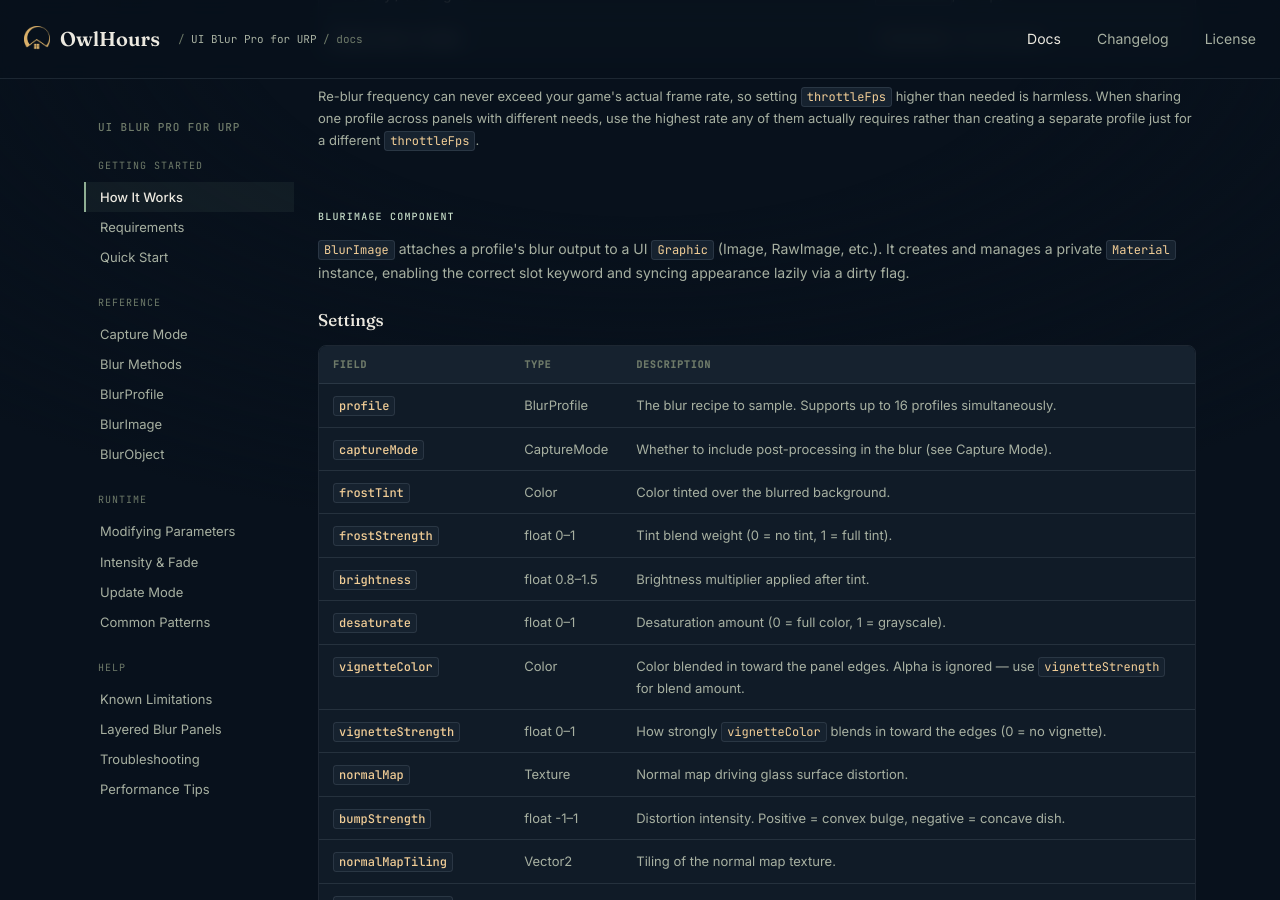
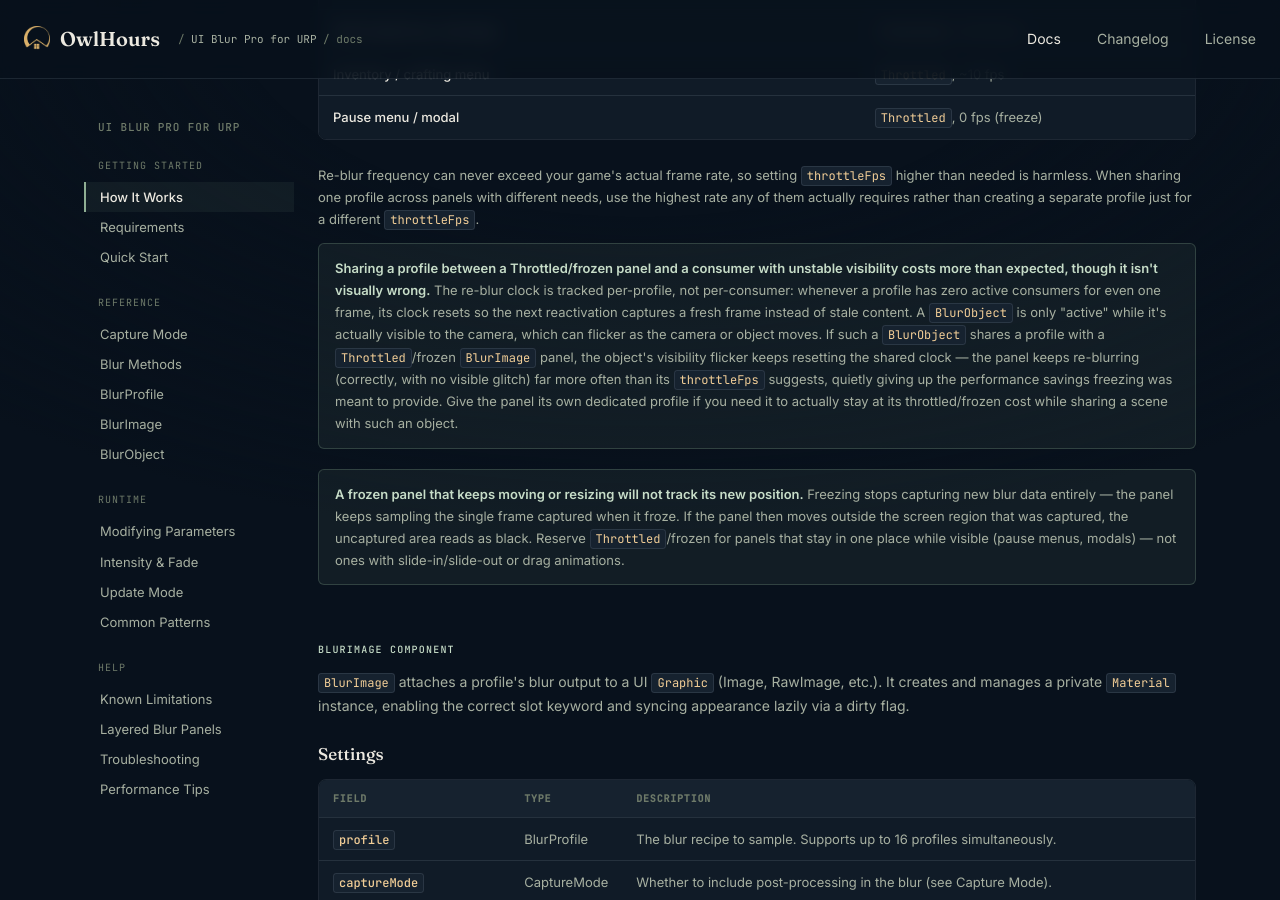
Before and after one commit to owlhoursspace/owlhourspace.github.io, a Jekyll site: the page tools/ui-blur-pro-urp/docs/index.html, which Jekyll copies as it is, in a window 1280 px wide and 900 px high, scrolled down 4206 px. Built offline with Jekyll 4.4.1, drawn with Linux system fonts in a browser that asks for light colours; some of the changed text lies outside the part shown.

Commit message:
Add files via upload

```diff
--- a/tools/ui-blur-pro-urp/docs/index.html
+++ b/tools/ui-blur-pro-urp/docs/index.html
@@ -408,6 +408,7 @@
 
     <h3>Radial</h3>
     <p>Zoom-burst blur: streaks radiate from a focal point, strongest at the edges and vanishing toward the point itself. <code>radialInnerRadius</code> / <code>radialOuterRadius</code> control exactly where that sharp-to-blurred transition happens. This pass draws with a single material, so it has <strong>one focal point per frame</strong> — by default the screen center; enabling <code>radialFocusOnPanelCenter</code> moves that point to the first panel's rect center instead. Best suited to a full-screen effect or a preset used by a single panel. If you need several panels each with their own independent zoom-burst center, give each one its own <code>BlurProfile</code>.</p>
+    <p style="font-size:13px;">The scissor padding needed to cover the outward streak (driven by <code>radialZoomStrength</code>) scales with each panel's own on-screen size rather than the screen size — a small panel keeps a small, cheap scissor rect even at high <code>radialZoomStrength</code> instead of padding out toward full-screen.</p>
     <div class="table-wrap">
       <table>
         <thead><tr><th>Property</th><th>Range</th><th>Description</th></tr></thead>
@@ -444,6 +445,8 @@
       </table>
     </div>
     <p style="font-size:13px;">Re-blur frequency can never exceed your game's actual frame rate, so setting <code>throttleFps</code> higher than needed is harmless. When sharing one profile across panels with different needs, use the highest rate any of them actually requires rather than creating a separate profile just for a different <code>throttleFps</code>.</p>
+    <div class="note"><strong>Sharing a profile between a Throttled/frozen panel and a consumer with unstable visibility costs more than expected, though it isn't visually wrong.</strong> The re-blur clock is tracked per-profile, not per-consumer: whenever a profile has zero active consumers for even one frame, its clock resets so the next reactivation captures a fresh frame instead of stale content. A <code>BlurObject</code> is only "active" while it's actually visible to the camera, which can flicker as the camera or object moves. If such a <code>BlurObject</code> shares a profile with a <code>Throttled</code>/frozen <code>BlurImage</code> panel, the object's visibility flicker keeps resetting the shared clock — the panel keeps re-blurring (correctly, with no visible glitch) far more often than its <code>throttleFps</code> suggests, quietly giving up the performance savings freezing was meant to provide. Give the panel its own dedicated profile if you need it to actually stay at its throttled/frozen cost while sharing a scene with such an object.</div>
+    <div class="note"><strong>A frozen panel that keeps moving or resizing will not track its new position.</strong> Freezing stops capturing new blur data entirely — the panel keeps sampling the single frame captured when it froze. If the panel then moves outside the screen region that was captured, the uncaptured area reads as black. Reserve <code>Throttled</code>/frozen for panels that stay in one place while visible (pause menus, modals) — not ones with slide-in/slide-out or drag animations.</div>
 
     <!-- BLUR IMAGE -->
     <h2 id="blur-image">BlurImage Component</h2>
@@ -877,6 +880,17 @@
         <div class="item-row">
           <div class="item-icon no">&#10005;</div>
           <div>
+            <strong>Blur works in the Editor but shows a flat, un-blurred panel in a Player Build</strong>
+            <p style="margin-top:4px; margin-bottom:2px;">• This package's Materials are created purely at runtime, so no <code>.mat</code> asset in your project directly references these shaders — Unity's build pipeline strips any shader nothing references, which would otherwise remove them from the build even though everything works fine in the Editor.</p>
+            <p style="margin-bottom:2px;">• The bundled <code>Runtime/Resources/</code> folder contains one dummy Material per shader specifically to prevent this — anything inside a <code>Resources</code> folder is always included in a build. Don't delete or move these Materials out of <code>Resources/</code>.</p>
+            <p style="margin-bottom:0;">• If you still see this after confirming the <code>Resources/</code> folder is intact, do a full clean Player build (delete <code>Library/ShaderCache</code> or the whole <code>Library</code> folder) so shaders recompile from scratch.</p>
+          </div>
+        </div>
+      </div>
+      <div class="item">
+        <div class="item-row">
+          <div class="item-icon no">&#10005;</div>
+          <div>
             <strong>BlurImage looks correct in Scene view but wrong in Game view</strong>
             <p style="margin-top:4px; margin-bottom:2px;">• The Scene view camera is separate from the Game camera and may capture at a different resolution or with different post-processing. Always treat Game view as the reference.</p>
             <p style="margin-bottom:0;">• If the Scene view blur looks distorted, this is expected — the scissor rect is computed from the Game camera's viewport, not the Scene camera's.</p>
```
